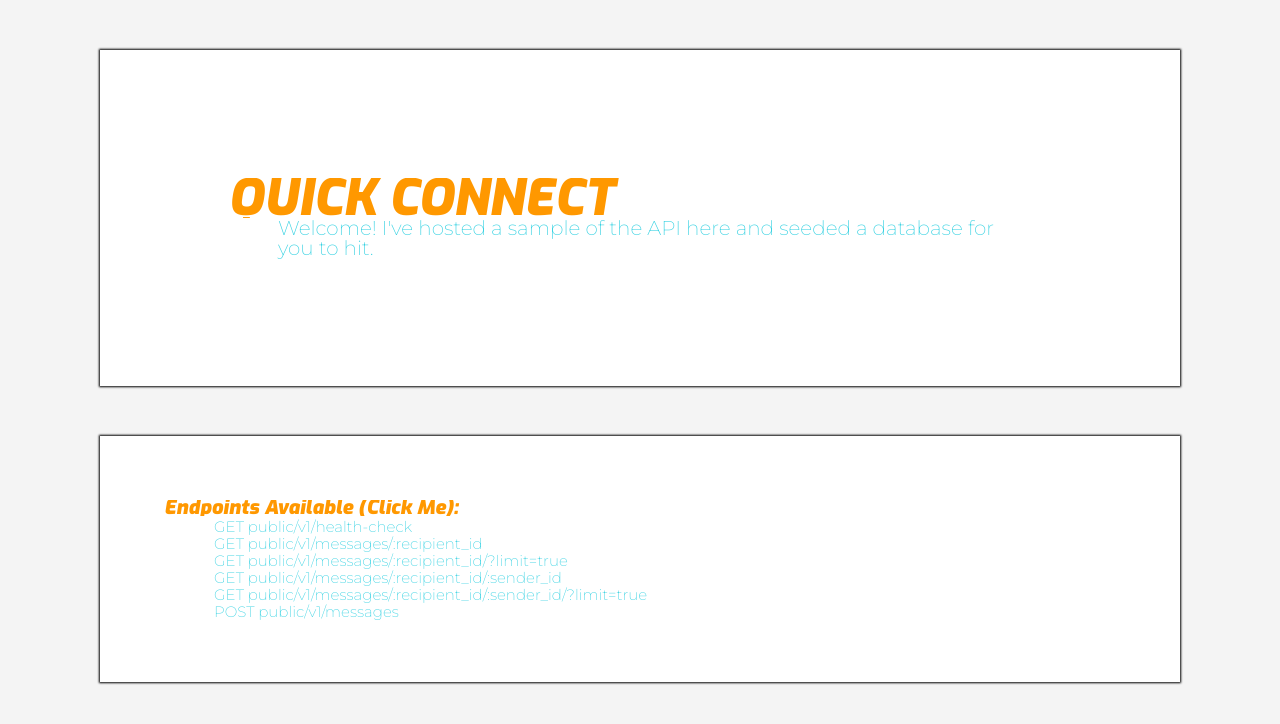
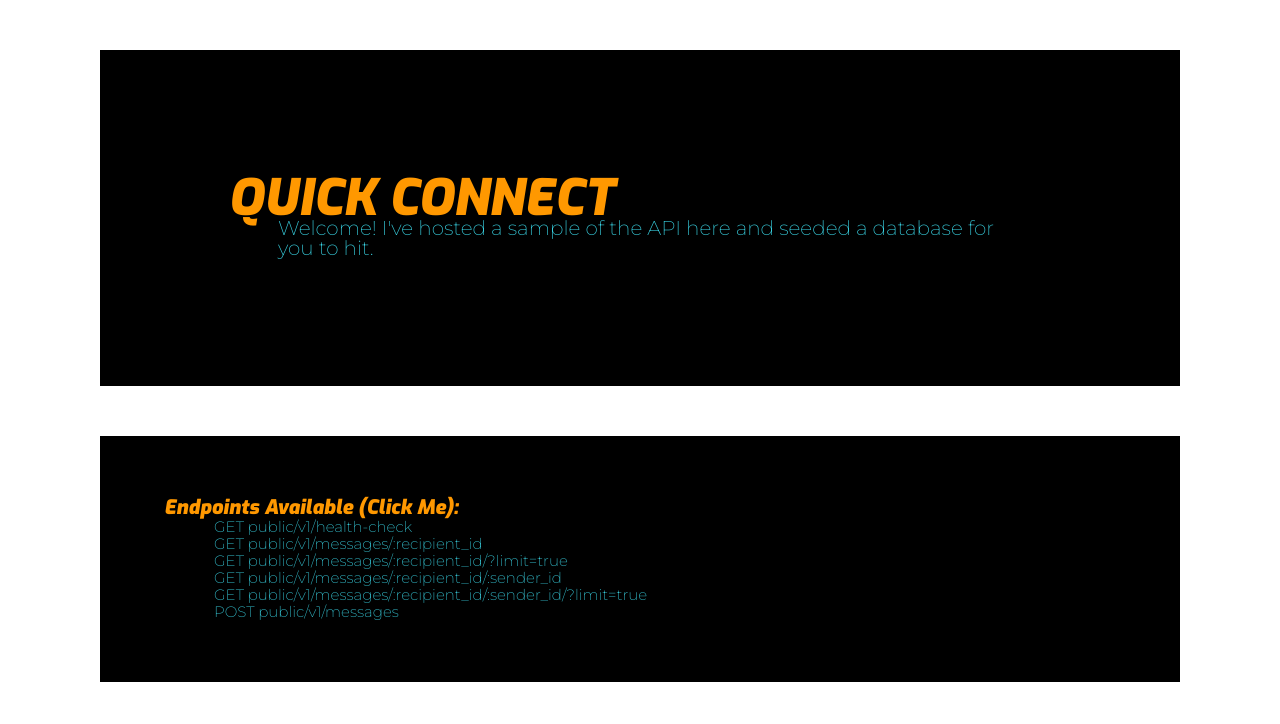
Before and after one commit to davidbecker6081/quickconnect, a website: page public/index.html in a window 1280 px wide. Drawn offline with Linux system fonts and the light colour scheme.

Commit message:
Try again with the audio

```diff
--- a/public/script.js
+++ b/public/script.js
@@ -1,8 +1,8 @@
 const audio = document.querySelector('audio');
 window.addEventListener('load', () => {
-  audio.play();
-  audio.muted = false;
-  audio.currentTime = 3;
+	audio.muted = false;
+	audio.play();
+	audio.currentTime = 3;
 });
 const healthCheck = document.querySelector('.health-check');
 
--- a/public/styles.css
+++ b/public/styles.css
@@ -6,12 +6,10 @@
 
 body {
   padding: 50px 100px;
-  background-color: #9e9e9e1c;
 }
 
 header, section {
-  background-color: white;
-  box-shadow: 0px 0px 2px 1px black;
+  background-color: black;
   display: flex;
   flex-direction: column;
   padding: 10vw;
@@ -26,7 +24,6 @@ header, section {
   width: 100%;
   animation: type 3s steps(40,end) forwards;
   width: 100%;
-  overflow: hidden;
   white-space: nowrap;
 }
 
@@ -53,7 +50,6 @@ h3 {
   width: 100%;
   animation: type 4s steps(40,end) forwards;
   width: 100%;
-  overflow: hidden;
   white-space: nowrap;
 }
 
```
